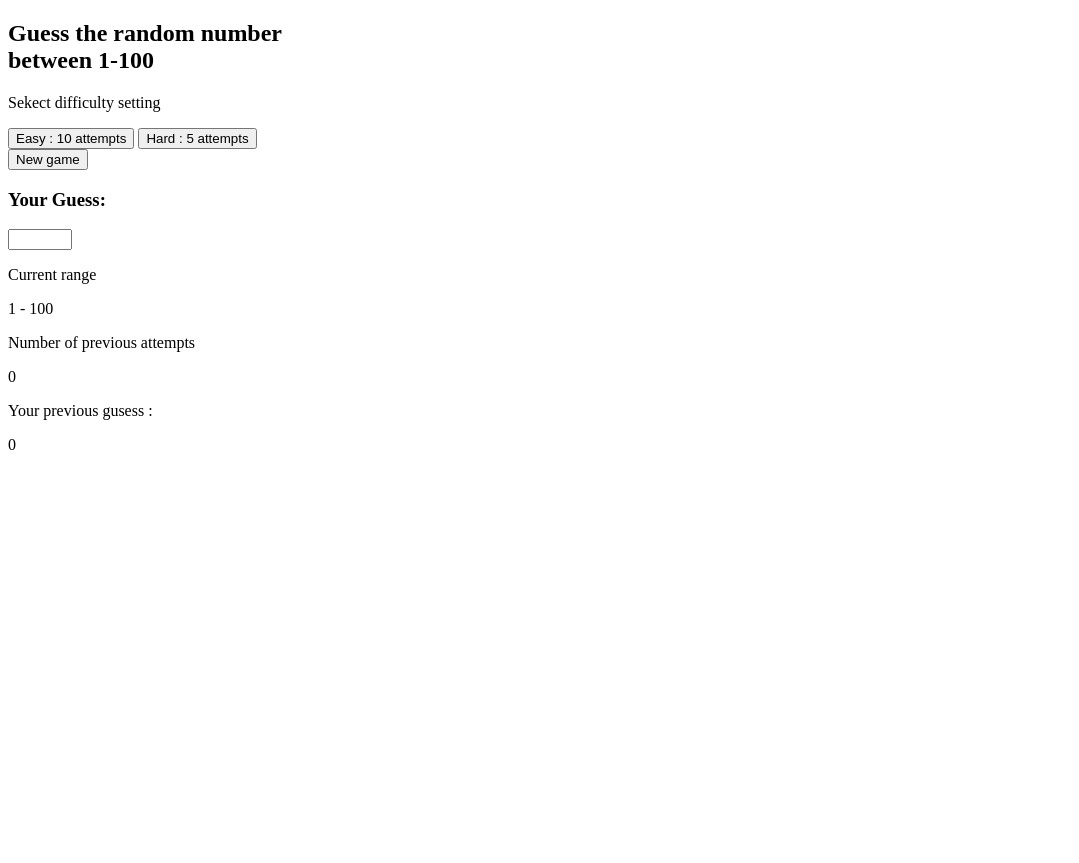
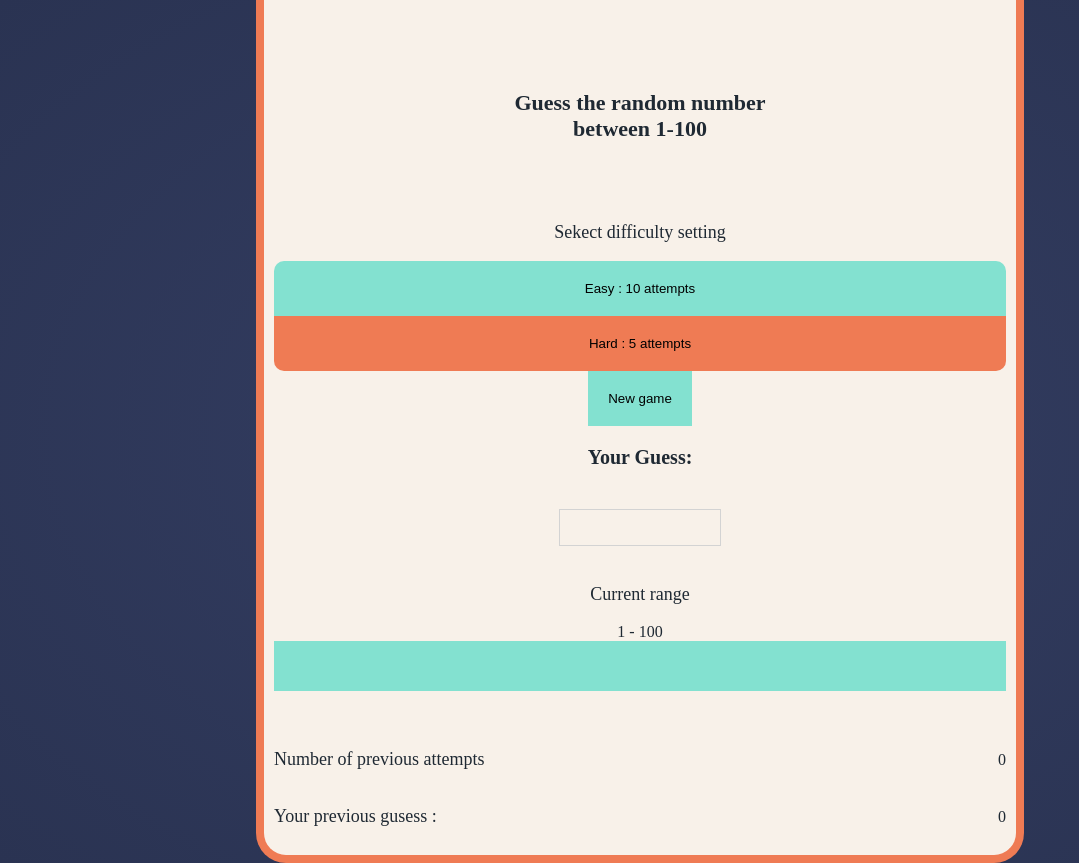
Before and after one commit to ahmed-elsayed-programmer/Guess-The-Number, a plain HTML site: page index.html in a window 1280 px wide. Shown: the whole page, without its empty margins (0-1079 px from the left). Before the commit the page ends 800 px from the top, so only its background shows below. Drawn offline with Linux system fonts and the light colour scheme.

Commit message:
add style

```diff
--- a/index.html
+++ b/index.html
@@ -4,6 +4,7 @@
     <meta charset="UTF-8" />
     <meta name="viewport" content="width=device-width, initial-scale=1.0" />
     <title>Guess the number game</title>
+    <link rel="stylesheet" href="style.css" />
   </head>
   <body>
     <main>
--- /dev/null
+++ b/style.css
@@ -0,0 +1,96 @@
+:root {
+  --green: #83e1d0;
+  --red: #ef7b54;
+  --background: #f8f1e9;
+  --gradient1: #343e63;
+  --gradient2: #2a3352;
+}
+
+html {
+  font-size: 10px;
+  font-weight: 300;
+}
+body {
+  width: 90vw;
+  margin: 0 auto;
+  background: radial-gradient(var(--gradient1), var(--gradient2));
+}
+
+main {
+  text-align: center;
+  background: var(--background);
+  border: solid var(--red);
+  border-width: 0 8px 8px 8px;
+  min-height: 80vh;
+  border-radius: 0 0 3rem 3rem;
+  padding: 1rem;
+  color: #1f2933;
+}
+
+h2 {
+  font-size: 2.2rem;
+  margin: 8rem 0;
+}
+p {
+  font-size: 1.8rem;
+}
+.button-wrapper {
+  display: flex;
+  flex-direction: column;
+}
+button {
+  border: none;
+  cursor: pointer;
+  background: var(--green);
+  padding: 2rem;
+  border-radius: 1rem 1rem 0 0;
+}
+button:last-child {
+  background: var(--red);
+  border-radius: 0 0 1rem 1rem;
+}
+h3 {
+  font-size: 2rem;
+}
+input {
+  border: 1px solid lightgrey;
+  background: transparent;
+  margin: 2rem 0;
+  padding: 1rem 0;
+  width: 16rem;
+  text-align: center;
+}
+
+#range {
+  display: flex;
+  background: var(--green);
+  height: 50px;
+  padding: 0;
+  margin: 0 0 4rem 0;
+}
+
+#rangeOutput {
+  font-size: 1.6rem;
+}
+
+.stats {
+  text-align: left;
+}
+.info {
+  display: flex;
+  justify-content: space-between;
+  align-items: center;
+}
+.info span {
+  font-size: 1.6rem;
+}
+
+#newGame {
+  border-radius: 0;
+}
+
+@media (min-width: 800px) {
+  body {
+    width: 60vw;
+  }
+}
```
